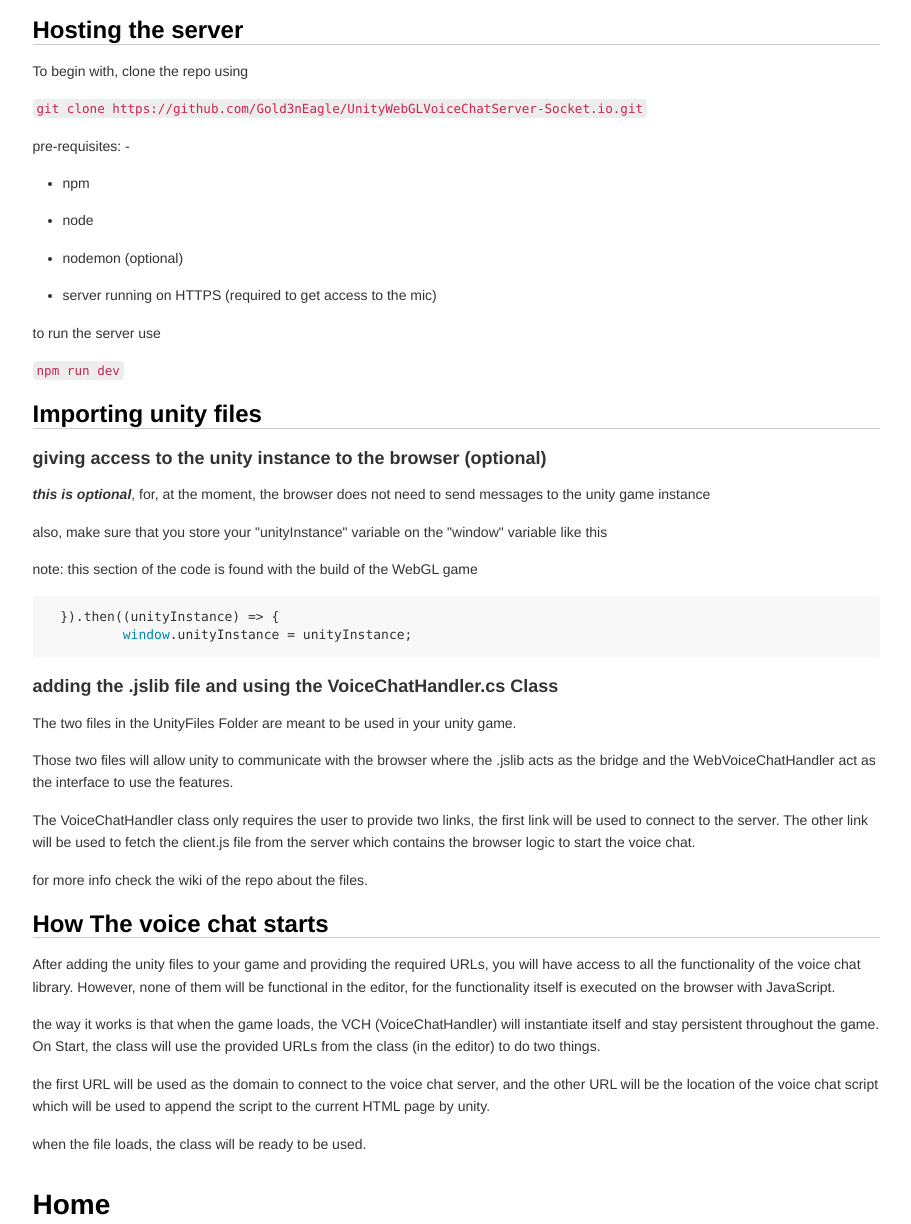
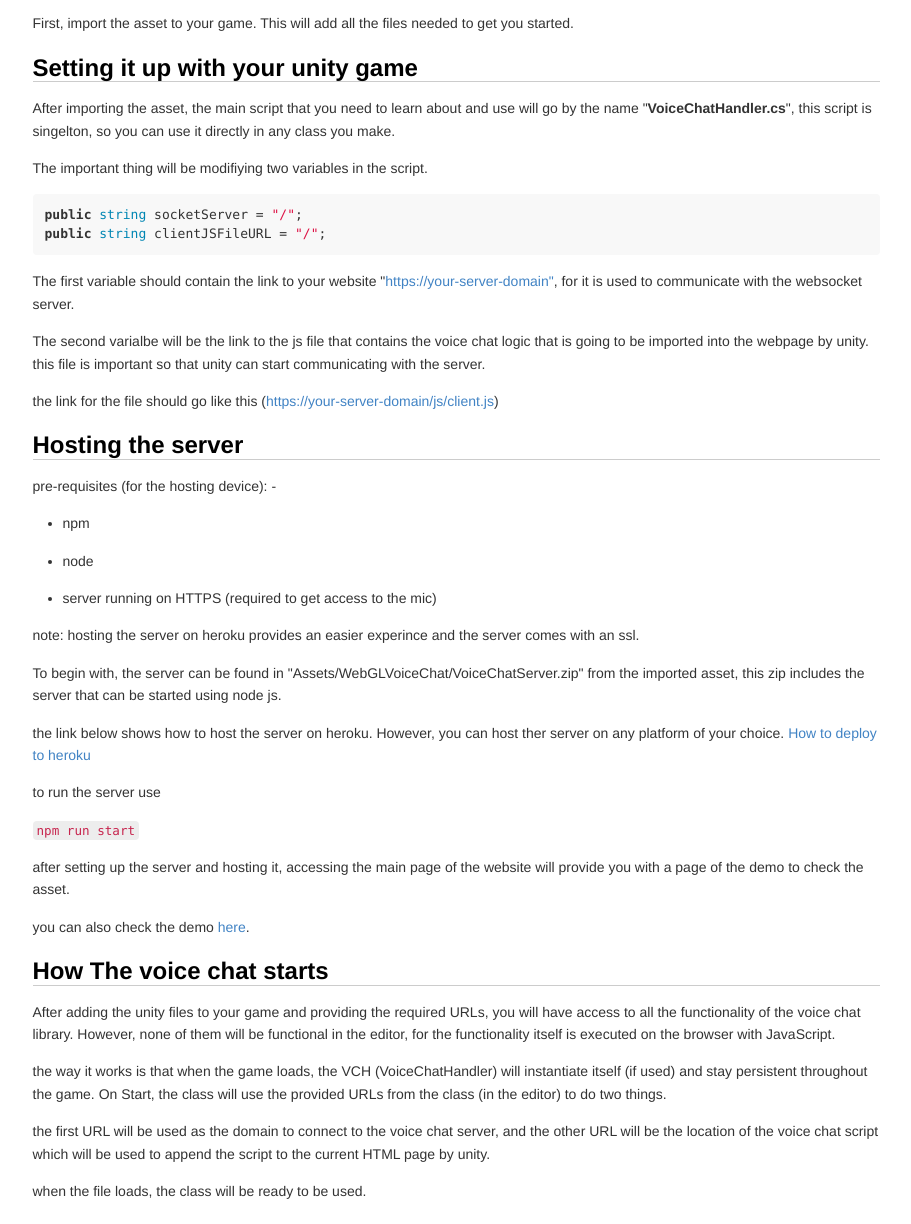
Before and after one commit to Gold3nEagle/UnityWebglVoiceChatDocs, a plain HTML site: page index.html in a window 1280 px wide. Shown: the part 224-1448 px from the top of the page, without its empty margins (330-1241 px from the left). Drawn offline with Linux system fonts and the light colour scheme; a script that the page names is missing.

Commit message:
update the docs

```diff
--- a/index.html
+++ b/index.html
@@ -717,44 +717,43 @@ if("undefined"==typeof jQuery)throw new Error("Bootstrap's JavaScript requires j
 <p class="page" id="Getting-Started"></p><h1>Getting-Started</h1>
 <h1 id="installation">Installation</h1>
 <p>On this page, there are two parts that are essential for the voice chat application to work properly. the first is hosting the voice chat server. the second is adding the files in your unity game and setting up some variables.</p>
+<p>First, import the asset to your game. This will add all the files needed to get you started.</p>
+<h2 id="setting-it-up-with-your-unity-game">Setting it up with your unity game</h2>
+<p>After importing the asset, the main script that you need to learn about and use will go by the name &quot;<strong>VoiceChatHandler.cs</strong>&quot;, this script is singelton, so you can use it directly in any class you make. </p>
+<p>The important thing will be modifiying two variables in the script.</p>
+<pre class="hljs"><span class="hljs-keyword">public</span> <span class="hljs-built_in">string</span> socketServer = <span class="hljs-string">&quot;/&quot;</span>;
+<span class="hljs-keyword">public</span> <span class="hljs-built_in">string</span> clientJSFileURL = <span class="hljs-string">&quot;/&quot;</span>;</pre><p>The first variable should contain the link to your website &quot;<a href="https://your-server-domain&quot;">https://your-server-domain&quot;</a>, for it is used to communicate with the websocket server.</p>
+<p>The second varialbe will be the link to the js file that contains the voice chat logic that is going to be imported into the webpage by unity. this file is important so that unity can start communicating with the server.</p>
+<p>the link for the file should go like this (<a href="https://your-server-domain/js/client.js">https://your-server-domain/js/client.js</a>)</p>
 <h2 id="hosting-the-server">Hosting the server</h2>
-<p>To begin with, clone the repo using</p>
-<p><code>git clone https://github.com/Gold3nEagle/UnityWebGLVoiceChatServer-Socket.io.git</code></p>
-<p>pre-requisites: -</p>
+<p>pre-requisites (for the hosting device): -</p>
 <ul>
 <li>npm</li>
 <li>node</li>
-<li>nodemon (optional)</li>
 <li>server running on HTTPS (required to get access to the mic)</li>
 </ul>
+<p>note: hosting the server on heroku provides an easier experince and the server comes with an ssl.</p>
+<p>To begin with, the server can be found in &quot;Assets/WebGLVoiceChat/VoiceChatServer.zip&quot; from the imported asset, this zip includes the server that can be started using node js.</p>
+<p>the link below shows how to host the server on heroku. However, you can host ther server on any platform of your choice.
+<a href="https://www.youtube.com/watch?v=DQk3zJlY-eE">How to deploy to heroku</a></p>
 <p>to run the server use</p>
-<p><code>npm run dev</code></p>
-<h2 id="importing-unity-files">Importing unity files</h2>
-<h3 id="giving-access-to-the-unity-instance-to-the-browser-optional-">giving access to the unity instance to the browser (optional)</h3>
-<p><em><strong>this is optional</strong></em>, for, at the moment, the browser does not need to send messages to the unity game instance</p>
-<p>also, make sure that you store your &quot;unityInstance&quot; variable on the &quot;window&quot; variable
-like this</p>
-<p>note: this section of the code is found with the build of the WebGL game</p>
-<pre class="hljs">  }).then(<span class="hljs-function">(<span class="hljs-params">unityInstance</span>) =&gt;</span> {
-          <span class="hljs-built_in">window</span>.unityInstance = unityInstance;</pre><h3 id="adding-the-jslib-file-and-using-the-voicechathandler-cs-class">adding the .jslib file and using the VoiceChatHandler.cs Class</h3>
-<p>The two files in the UnityFiles Folder are meant to be used in your unity game.</p>
-<p>Those two files will allow unity to communicate with the browser where the .jslib acts as the bridge and the WebVoiceChatHandler act as the interface to use the features.</p>
-<p>The VoiceChatHandler class only requires the user to provide two links, the first link will be used to connect to the server. The other link will be used to fetch the client.js file from the server which contains the browser logic to start the voice chat.</p>
-<p>for more info check the wiki of the repo about the files.</p>
+<p><code>npm run start</code></p>
+<p>after setting up the server and hosting it, accessing the main page of the website will provide you with a page of the demo to check the asset.</p>
+<p>you can also check the demo <a href="https://geagle.tech/unity-webgl-voice-chat/">here</a>.</p>
 <h2 id="how-the-voice-chat-starts">How The voice chat starts</h2>
 <p>After adding the unity files to your game and providing the required URLs, you will have access to all the functionality of the voice chat library. However, none of them will be functional in the editor, for the functionality itself is executed on the browser with JavaScript.</p>
-<p>the way it works is that when the game loads, the VCH (VoiceChatHandler) will instantiate itself and stay persistent throughout the game. On Start, the class will use the provided URLs from the class (in the editor) to do two things.</p>
+<p>the way it works is that when the game loads, the VCH (VoiceChatHandler) will instantiate itself (if used) and stay persistent throughout the game. On Start, the class will use the provided URLs from the class (in the editor) to do two things.</p>
 <p>the first URL will be used as the domain to connect to the voice chat server, and the other URL will be the location of the voice chat script which will be used to append the script to the current HTML page by unity.</p>
 <p>when the file loads, the class will be ready to be used.</p>
 <p class="page" id="Home"></p><h1>Home</h1>
 <h1 id="unity-webgl-voice-chat-solution">Unity Webgl Voice Chat Solution</h1>
-<p>Welcome to the UnityWebGLVoiceChatServer-Socket.io wiki!</p>
-<p>this wiki is meant to explain the mechanism of how does the software work, document it&#39;s functions and help you getting started.</p>
+<p>Welcome to the Docs of the Webgl Voice Chat Solution</p>
+<p>this Documentation is meant to explain the mechanism of how does the software work, document it&#39;s functions and help you getting started.</p>
 <p>to get started check the getting started page.</p>
 <hr>
 <p>to learn more about the functions and functionality of the solution check the docs section</p>
 <h1 id="how-it-works">How it works</h1>
-<p>in simple terms, the voice chat is a separate application that runs on your browser, so, it can be used standalone. the twist is that scripts were written in unity, allowing communication between unity and the voice chat application itself.</p>
+<p>in simple terms, the voice chat is a separate application that runs on your browser, so, it can be used standalone. the twist is that scripts were written in unity, allowing communication between unity and the voice chat application itself (the js file from the server).</p>
 <p>so unity communicates with it while the application handles rooms, and people, and fetches the voice from the microphone with transmission over the network.</p>
 <p>the reason it was built this way is that the in-availability of access to the mic in unity for WebGL, alongside the limitation of only TCP/HTTP protocol on the browser prevents the development of a functional voice chat within the unity game on the browser and thus the current solution.</p>
 <p class="page" id="JavaScript-API-Documentation"></p><h1>JavaScript-API-Documentation</h1>
@@ -923,13 +922,6 @@ or
         </div> <!-- /div.col-md-9 -->
       </div> <!-- /div.row -->
     </div> <!-- /div.container -->
-    <script src="https://cdn.jsdelivr.net/npm/darkmode-js@1.5.7/lib/darkmode-js.min.js"></script>
-<script>
-  function addDarkmodeWidget() {
-    new Darkmode().showWidget();
-  }
-  window.addEventListener('load', addDarkmodeWidget);
-</script>
   </body>
   <script>
     $('body').scrollspy({ target: '#scroll-spy', offset: 40 })
```
Also changed, not shown: 2 other files.
